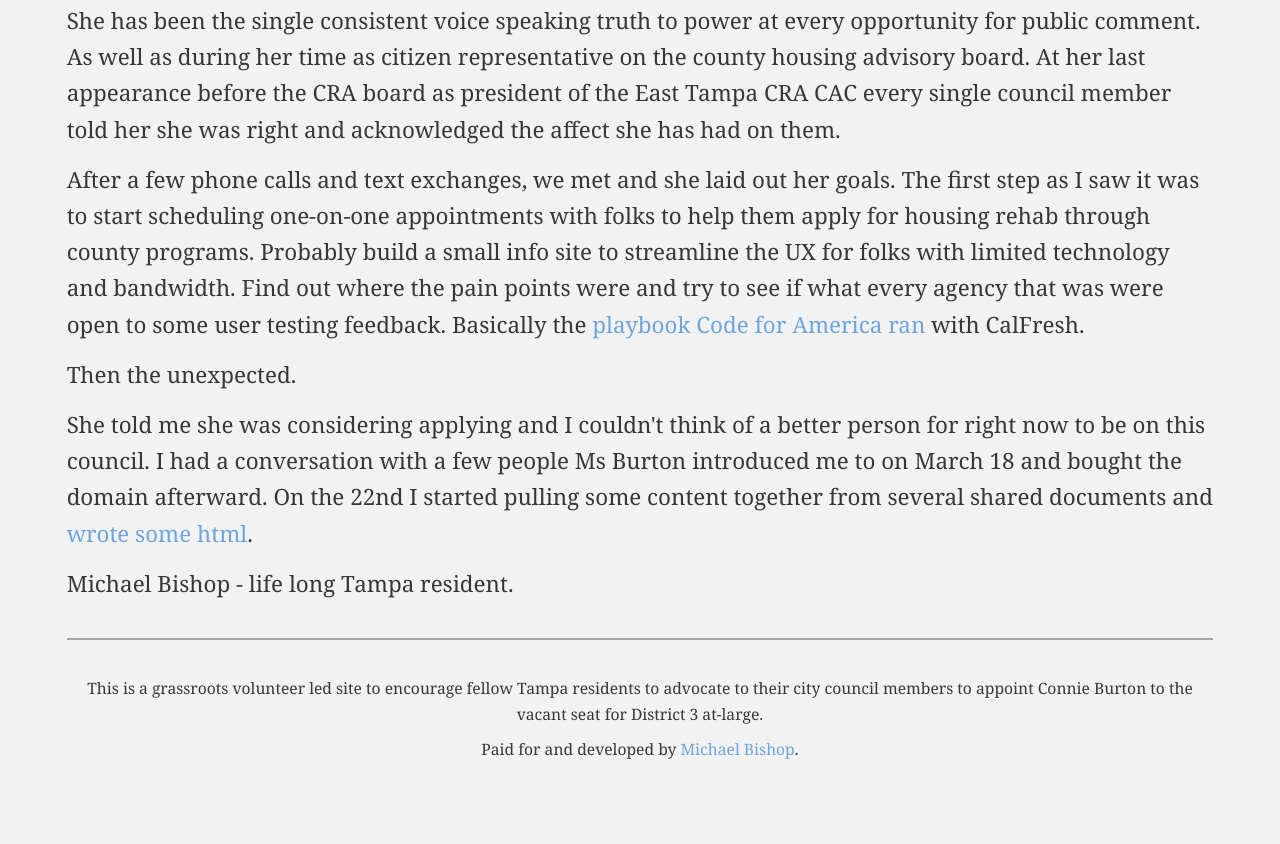
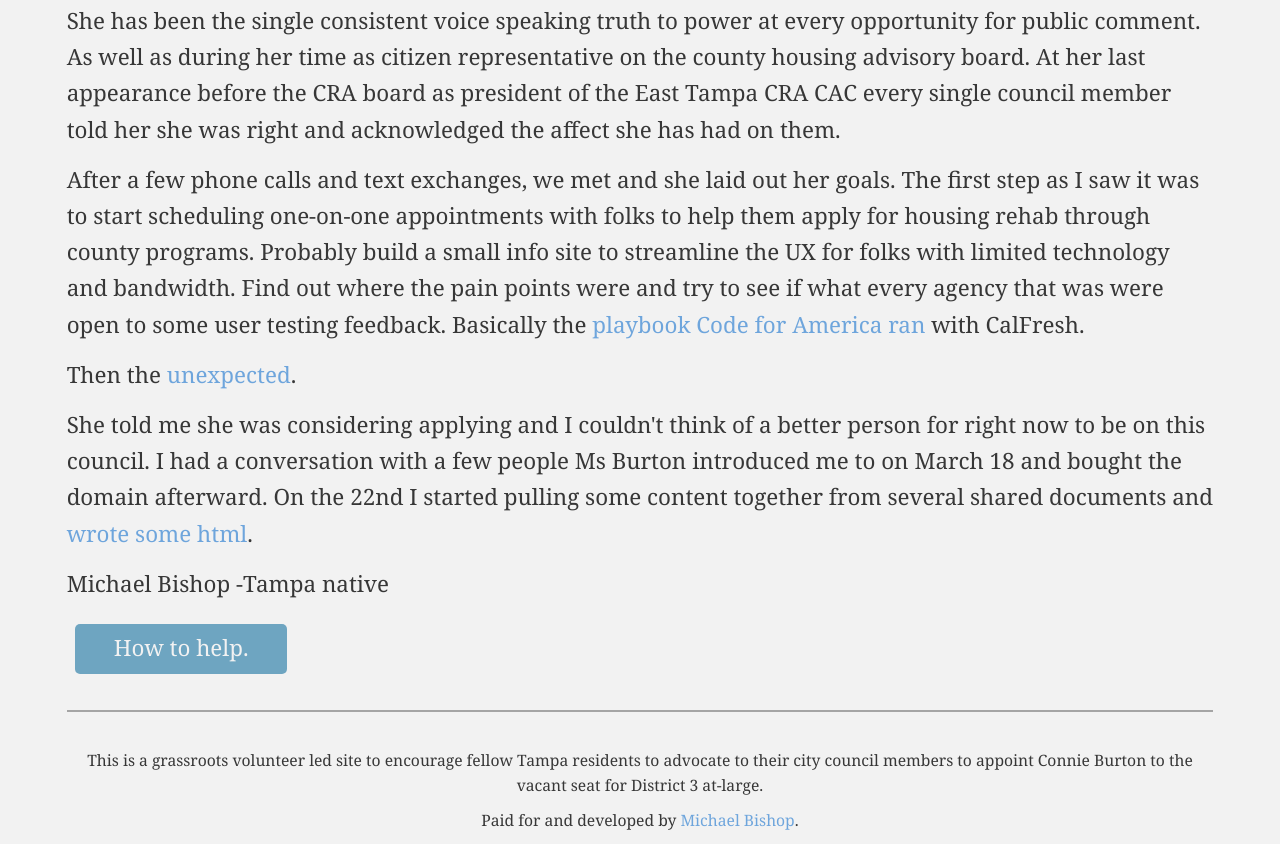
Before and after one commit to miklb/connieforcouncil, a plain HTML site: page why.html in a window 1280 px wide. Shown: the part 346-1190 px from the top of the page. Before the commit the page ends 1118 px from the top, so only its background shows below. Drawn offline with Linux system fonts and the light colour scheme.

Commit message:
content: add links to why page; native
Signed-off-by: Michael Bishop <work@michaelbishop.me>

```diff
--- a/why.html
+++ b/why.html
@@ -24,10 +24,11 @@
                 as president of the East Tampa CRA CAC every single council member told her she was right and acknowledged the affect she has had on them.</p>
             <p>After a few phone calls and text exchanges, we met and she laid out her goals. The first step as I saw it was to start scheduling one-on-one appointments with folks to help them apply for housing rehab through county programs. Probably build
                 a small info site to streamline the UX for folks with limited technology and bandwidth. Find out where the pain points were and try to see if what every agency that was were open to some user testing feedback. Basically the <a href="https://s3-us-west-1.amazonaws.com/codeforamerica-cms1/documents/CfA-Digital-Outreach-Playbook-2018.pdf">playbook Code for America ran</a>                with CalFresh.</p>
-            <p>Then the unexpected.</p>
+            <p>Then the <a href="https://www.tampabay.com/news/florida-politics/2022/03/12/john-dingfelder-to-resign-from-tampa-city-council/">unexpected</a>.</p>
             <p>She told me she was considering applying and I couldn't think of a better person for right now to be on this council. I had a conversation with a few people Ms Burton introduced me to on March 18 and bought the domain afterward. On the 22nd
                 I started pulling some content together from several shared documents and <a href="https://github.com/miklb/connieforcouncil">wrote some html</a>.</p>
-            <p>Michael Bishop - life long Tampa resident.</p>
+            <p>Michael Bishop -Tampa native</p>
+            <a class="button" href="help.html">How to help.</a>
         </main>
         <hr>
         <footer>
```
